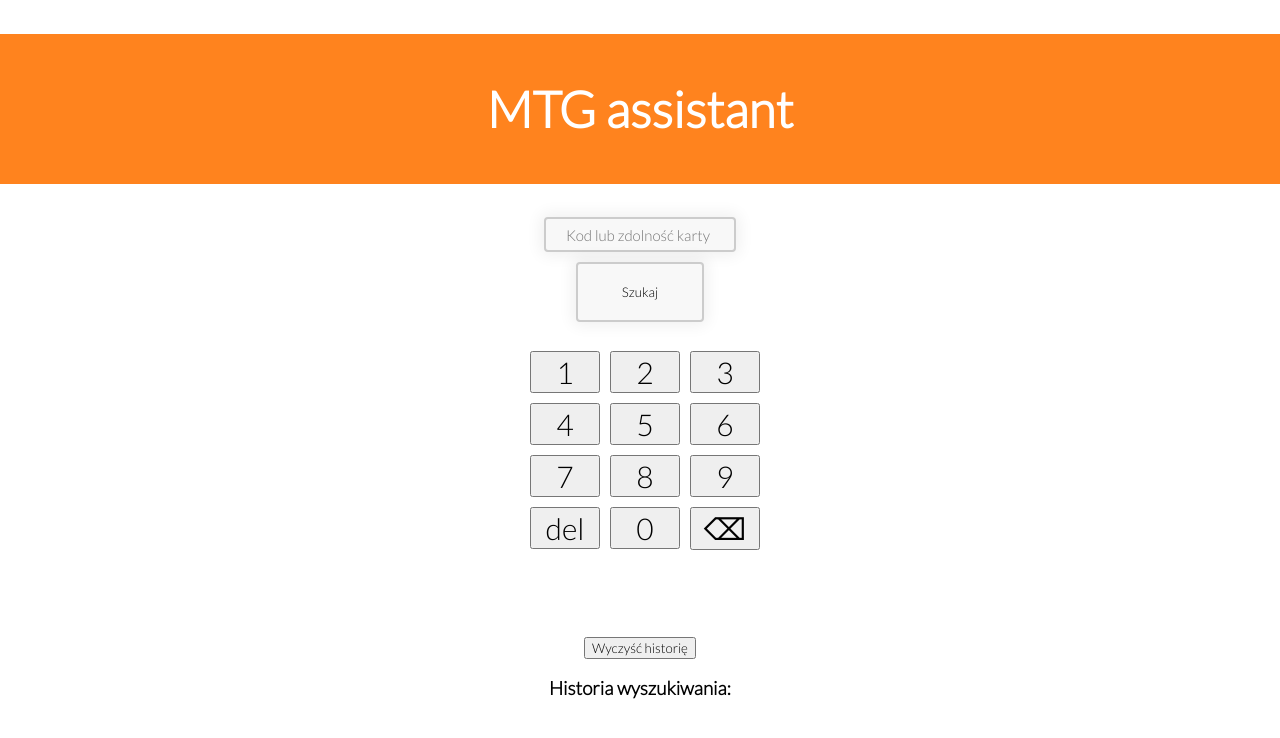
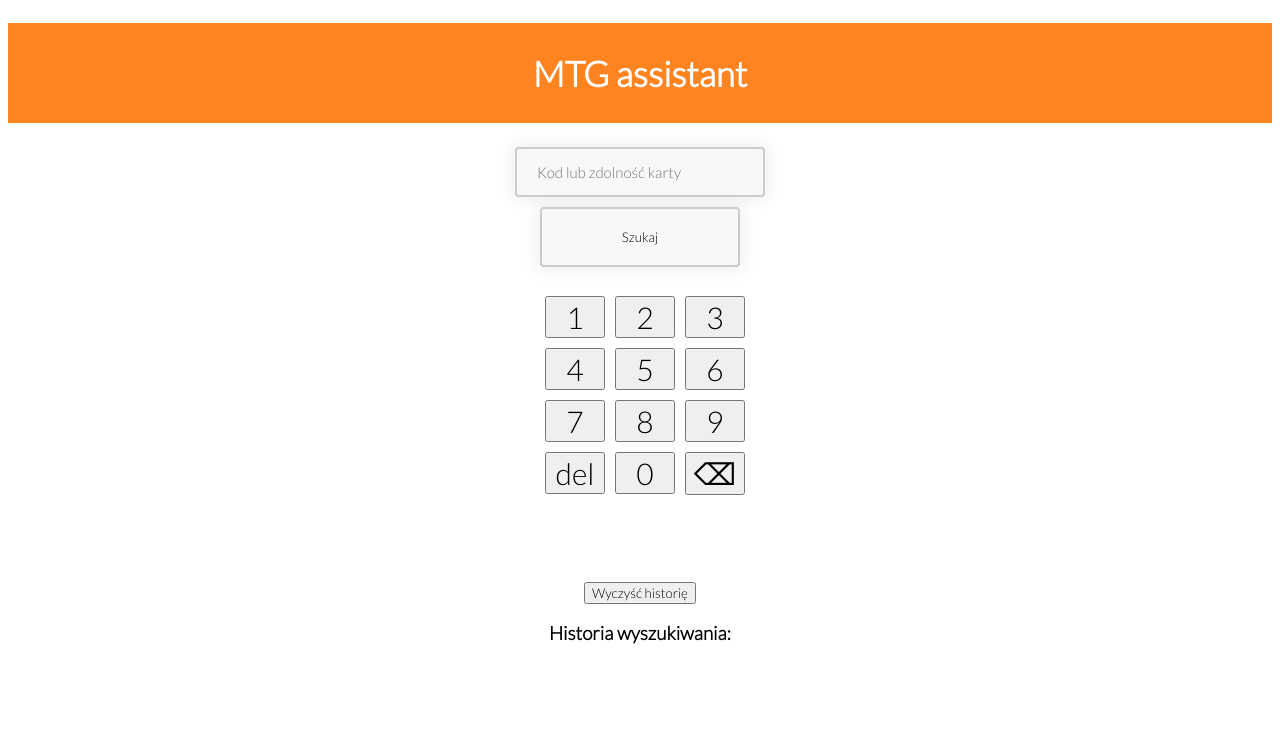
Before and after one commit to tomaszzozo/mtg-card-finder, a React (Create React App) app: page / in a window 1280 px wide. Shown: the top 738 px of the page. Built offline with nearby package versions, Linux system fonts and the light colour scheme.

Commit message:
css+index comsetic changes

```diff
--- a/public/index.html
+++ b/public/index.html
@@ -1,5 +1,5 @@
 <!DOCTYPE html>
-<html lang="en">
+<html lang="pl">
   <head>
     <meta charset="utf-8" />
     <link rel="icon" href="%PUBLIC_URL%/favicon.ico" />
@@ -10,7 +10,7 @@
     <meta name="theme-color" content="#000000" />
     <meta
       name="description"
-      content="Web site created using create-react-app"
+      content="App for my homies to search for polish card translations."
     />
     <link rel="apple-touch-icon" href="%PUBLIC_URL%/logo192.png" />
     <!--
@@ -27,7 +27,7 @@
       work correctly both with client-side routing and a non-root public URL.
       Learn how to configure a non-root public URL by running `npm run build`.
     -->
-    <title>React App</title>
+    <title>MTG assistant</title>
   </head>
   <body>
     <noscript>You need to enable JavaScript to run this app.</noscript>
--- a/src/index.css
+++ b/src/index.css
@@ -1,12 +1,11 @@
 * {
     font-family: 'Lato', sans-serif;
-    margin-left: auto;
-    margin-right: auto;
 }
 
 #searchBox {
     width: 15%;
-    height: 35px;
+    min-width: 250px;
+    height: 50px;
     padding: 12px 20px;
     box-sizing: border-box;
     border: 2px solid #ccc;
@@ -21,6 +20,7 @@
 
 #searchBtn {
     width: 10%;
+    min-width: 200px;
     height: 60px;
     padding: 12px 20px;
     box-sizing: border-box;
@@ -34,8 +34,8 @@
 
 h1 {
     width: 100%;
-    height: 150px;
-    font-size: 50px;
+    height: 100px;
+    font-size: 35px;
     display: flex;
     align-items: center;
     justify-content: center;
@@ -44,8 +44,7 @@ h1 {
 }
 
 .numericButtons {
-    -webkit-appearance: button;
-    width: 70px;
+    width: 60px;
     margin: 0 0 10px 10px;
     font-size: 30px;
 }
```
